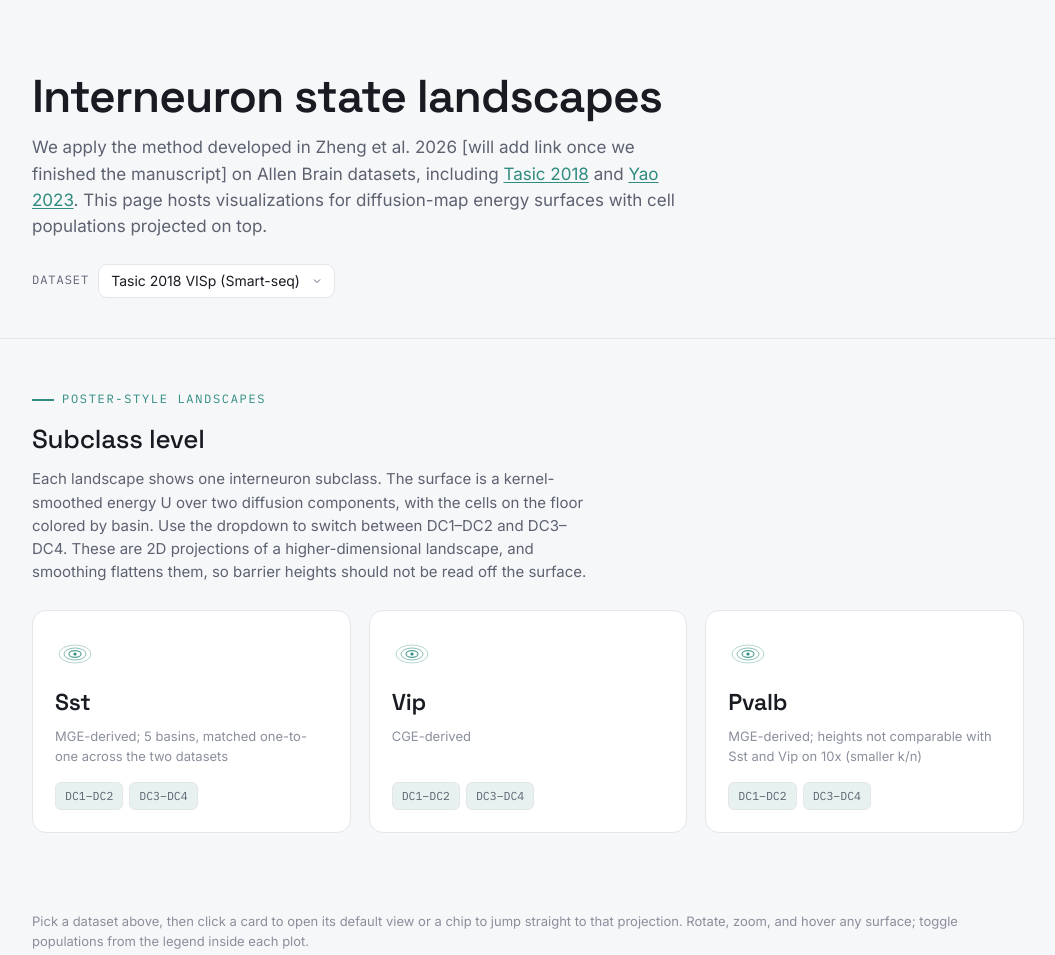
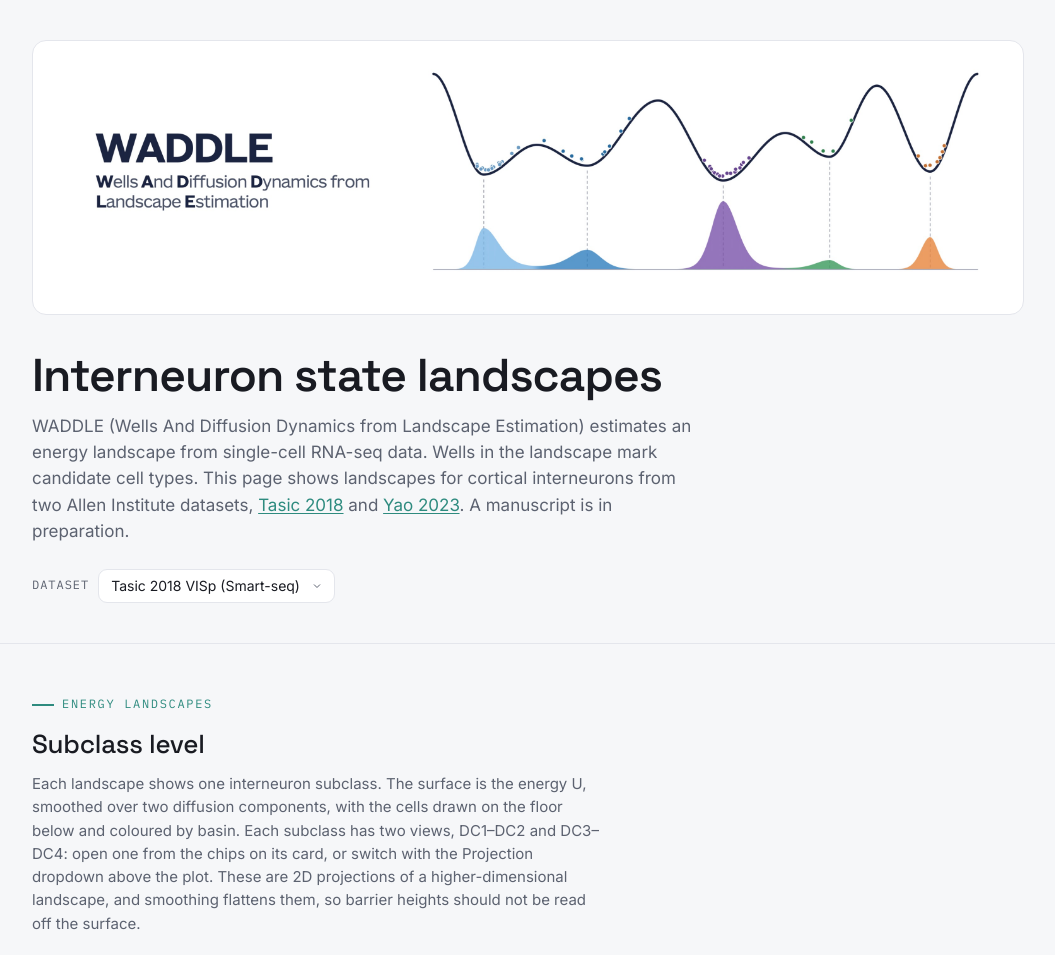
Before and after one commit to cici-xingyu-zheng/state-landscape-viewer, a plain HTML site: page index.html in a window 1280 px wide. Shown: the top 955 px of the page, without its empty margins (112-1167 px from the left). Drawn offline with Linux system fonts and the light colour scheme.

Commit message:
Landing page: WADDLE banner, new intro, section label and blurb, per-dataset Pvalb card text
- Banner (assets/waddle_banner.jpg) in a white card above the title, landing page only.
- Intro rewritten around WADDLE; manuscript placeholder removed.
- Eyebrow 'Poster-style landscapes' -> 'Energy landscapes'; new section blurb.
- Pvalb card: 'MGE-derived'; the heights note is on the 10x v2 card only
  (dataset-level meta override in getSections).

```diff
--- a/config.js
+++ b/config.js
@@ -14,17 +14,21 @@
 const SITE = {
   title: "Interneuron state landscapes",
 
-  // Landing-page intro paragraph. The citation is a PLACEHOLDER link —
-  // replace href="#" with the paper URL when it's available.
+  // Landing-page banner (shown in a white card above the title; landing page only).
+  banner: {
+    src: "assets/waddle_banner.jpg",
+    alt: "WADDLE: Wells And Diffusion Dynamics from Landscape Estimation",
+  },
+
+  // Landing-page intro paragraph.
   intro:
-    'We apply the method developed in ' +
-    //'<a href="#" target="_blank" rel="noopener">Zheng et al. 2026</a>' +
-    'Zheng et al. 2026 [will add link once we finished the manuscript]' +
-    ' on Allen Brain datasets, including ' +
+    'WADDLE (Wells And Diffusion Dynamics from Landscape Estimation) estimates an energy landscape ' +
+    'from single-cell RNA-seq data. Wells in the landscape mark candidate cell types. ' +
+    'This page shows landscapes for cortical interneurons from two Allen Institute datasets, ' +
     '<a href="https://www.nature.com/articles/s41586-018-0654-5" target="_blank" rel="noopener">Tasic 2018</a>' +
     ' and ' +
     '<a href="https://www.nature.com/articles/s41586-023-06812-z" target="_blank" rel="noopener">Yao 2023</a>' +
-    '. This page hosts visualizations for diffusion-map energy surfaces with cell populations projected on top.',
+    '. A manuscript is in preparation.',
 
   equation: "U(S) = \u2212log q(S)",  // (no longer displayed; kept for reference)
 
@@ -49,17 +53,20 @@ const SITE = {
       hint: "Buttons inside the plot: Basin, t-type, Supertype (mapped by MapMyCells)" },
     // Folder id kept as yao2023_visp so old links still resolve; the pages are 10x v2.
     { id: "yao2023_visp", name: "Yao 2023 VIS (10x v2)",
-      hint: "Buttons inside the plot: Basin, t-type (mapped from Tasic), Supertype" },
+      hint: "Buttons inside the plot: Basin, t-type (mapped from Tasic), Supertype",
+      // `meta` on a dataset replaces the card text of the named pages for that dataset only.
+      meta: { pvalb: "MGE-derived; energy heights are not comparable with Sst and Vip in this dataset" } },
   ],
 
   // Shared structure used by every dataset (unless a dataset defines its own).
   sections: [
     {
       id: "subclass",
-      eyebrow: "Poster-style landscapes",
+      eyebrow: "Energy landscapes",
       heading: "Subclass level",
-      blurb: "Each landscape shows one interneuron subclass. The surface is a kernel-smoothed energy U over two diffusion components, " +
-             "with the cells on the floor colored by basin. Use the dropdown to switch between DC1\u2013DC2 and DC3\u2013DC4. " +
+      blurb: "Each landscape shows one interneuron subclass. The surface is the energy U, smoothed over two diffusion components, " +
+             "with the cells drawn on the floor below and coloured by basin. Each subclass has two views, DC1\u2013DC2 and DC3\u2013DC4: " +
+             "open one from the chips on its card, or switch with the Projection dropdown above the plot. " +
              "These are 2D projections of a higher-dimensional landscape, and smoothing flattens them, so barrier heights should not be read off the surface.",
       accent: "teal",
       pages: [
@@ -78,7 +85,7 @@ const SITE = {
           ],
         },
         {
-          id: "pvalb", name: "Pvalb", meta: "MGE-derived; heights not comparable with Sst and Vip on 10x (smaller k/n)",
+          id: "pvalb", name: "Pvalb", meta: "MGE-derived",
           views: [
             { label: "DC1\u2013DC2", file: "PVALB_DC12.html" },
             { label: "DC3\u2013DC4", file: "PVALB_DC34.html" },
@@ -96,12 +103,13 @@ function getDataset(datasetId) {
 function getSections(dataset) {
   const base = dataset.sections || SITE.sections;
   const omit = dataset.omit || [];
-  if (!omit.length && !dataset.hint) return base;
+  if (!omit.length && !dataset.hint && !dataset.meta) return base;
   // Return filtered COPIES so the shared structure is never mutated.
   return base.map(function (section) {
     const pages = section.pages.map(function (page) {
       const views = page.views.filter(function (v) { return omit.indexOf(v.file) === -1; });
-      return Object.assign({}, page, { views: views, hint: page.hint || dataset.hint });
+      const meta = (dataset.meta && dataset.meta[page.id]) || page.meta;
+      return Object.assign({}, page, { views: views, hint: page.hint || dataset.hint, meta: meta });
     }).filter(function (page) { return page.views.length > 0; });
     return Object.assign({}, section, { pages: pages });
   });
--- a/index.html
+++ b/index.html
@@ -12,6 +12,7 @@
 <body>
   <header class="masthead">
     <div class="wrap">
+      <div class="banner" id="site-banner" hidden></div>
       <h1 id="site-title"></h1>
       <p class="intro" id="site-intro"></p>
       <div class="masthead-row">
@@ -42,6 +43,14 @@
   <script>
     document.getElementById("site-title").textContent = SITE.title;
     document.getElementById("site-intro").innerHTML = SITE.intro;
+    if (SITE.banner) {
+      const bn = document.getElementById("site-banner");
+      const img = document.createElement("img");
+      img.src = SITE.banner.src;
+      img.alt = SITE.banner.alt;
+      bn.appendChild(img);
+      bn.hidden = false;
+    }
 
     const glyphTpl = document.getElementById("glyph").innerHTML;
     const root = document.getElementById("sections");
--- a/styles.css
+++ b/styles.css
@@ -52,9 +52,19 @@ a { color: inherit; text-decoration: none; }
 .wrap { max-width: var(--maxw); margin: 0 auto; padding: 0 24px; }
 
 .masthead {
-  padding: 72px 0 40px;
+  padding: 40px 0 40px;
   border-bottom: 1px solid var(--line);
 }
+/* banner: white card matching the subclass cards (landing page only) */
+.masthead .banner {
+  background: var(--card);
+  border: 1px solid var(--line);
+  border-radius: var(--radius);
+  padding: 18px 22px;
+  margin: 0 0 36px;
+}
+.masthead .banner[hidden] { display: none; }
+.masthead .banner img { display: block; width: 100%; height: auto; }
 .masthead h1 {
   font-family: "Space Grotesk", sans-serif;
   font-weight: 600;
```
Also changed, not shown: assets/waddle_banner.jpg (added).
